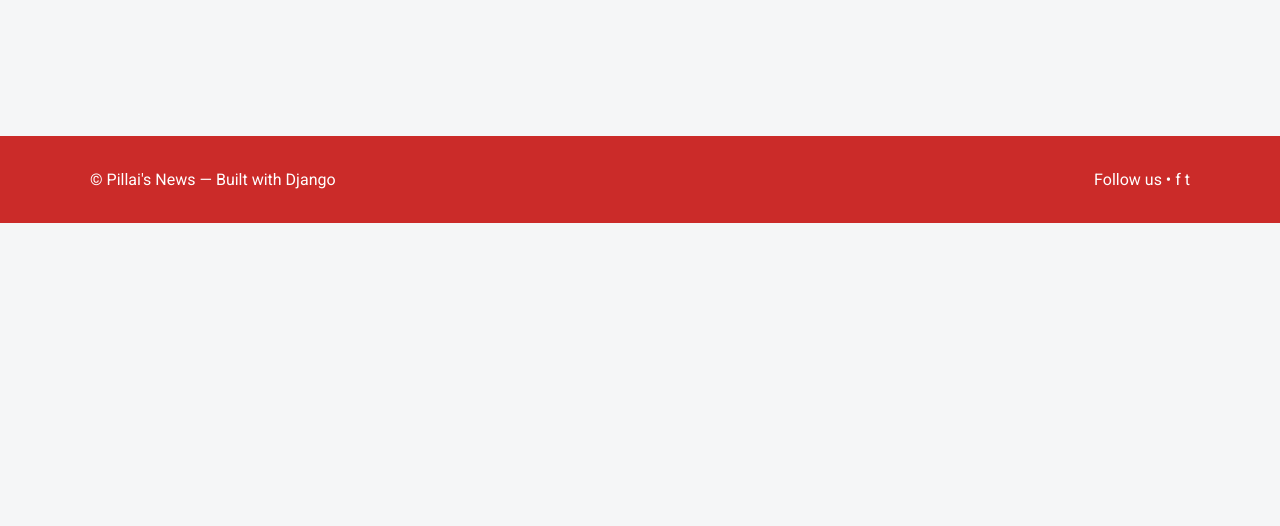
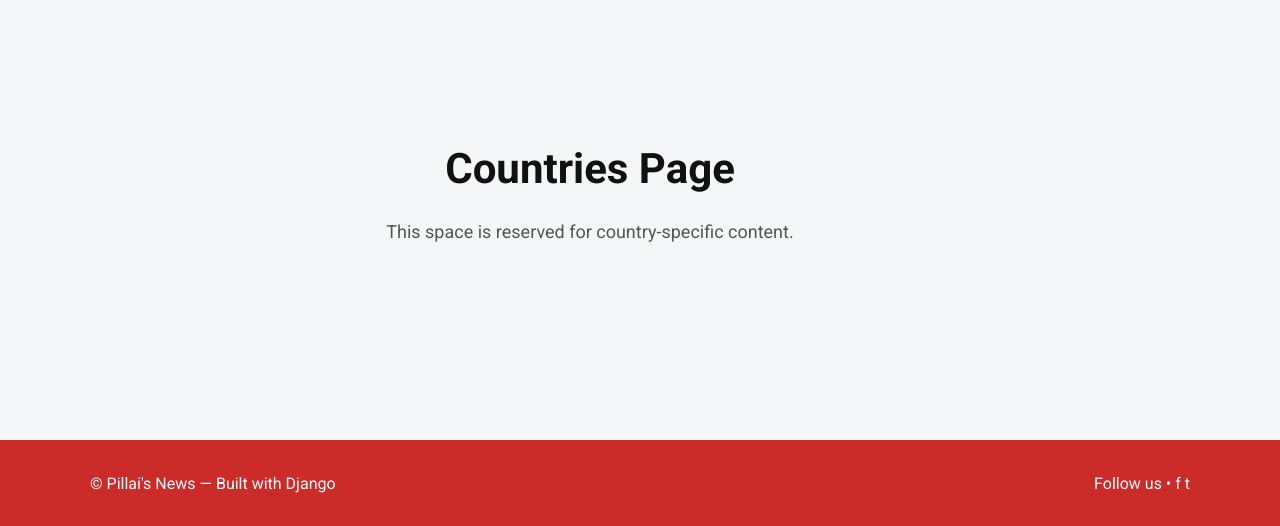
Before and after one commit to hshubham24beit-oss/news-website, a Django app: page /category/5/ in a window 1280 px wide. Shown: the part 155-681 px from the top of the page. Run offline with Django 5.2, Linux system fonts and the light colour scheme; data comes from the database, SQL or seed files in the repository.

Commit message:
country articles urls updated

```diff
--- /dev/null
+++ b/news/templates/news/countries-category.html
@@ -0,0 +1,14 @@
+{% extends "news/base.html" %}
+{% load static %}
+
+{% block title %}Countries — Pillai's News{% endblock %}
+
+{% block content %}
+<!-- This page intentionally blank except header, navbar, and footer -->
+<div class="container" style="max-width:1000px; margin:80px auto; text-align:center;">
+  <h1 style="font-size:42px; color:#111;">Countries Page</h1>
+  <p style="color:#555; font-size:18px; margin-top:10px;">
+    This space is reserved for country-specific content.
+  </p>
+</div>
+{% endblock %}
--- a/news/urls.py
+++ b/news/urls.py
@@ -11,4 +11,5 @@ urlpatterns = [
     path('category/<int:category_id>/', views.category_news, name='category_news'),
     # news detail
     path('news/<int:news_id>/', views.news_detail, name='news_detail'),
+ path('world/category/<int:category_id>/', views.category_news, name='countries_category'),
 ]
--- a/news/views.py
+++ b/news/views.py
@@ -1,11 +1,13 @@
 # news/views.py
 from django.shortcuts import render, get_object_or_404
 from django.core.exceptions import FieldError
-from django.templatetags.static import static
 from .models import News, Category
 
 
 def home(request):
+    """
+    Site home: shows global hero, latest four and trending.
+    """
     news_qs = News.objects.order_by('-created_at')
     hero = news_qs.first() if news_qs.exists() else None
     latest_four = news_qs.exclude(id=hero.id)[:4] if hero else news_qs[:4]
@@ -22,13 +24,17 @@ def home(request):
 
 
 def world(request):
-    # Try slug lookup first, fallback to name
+    """
+    World category page: try slug 'world' then fallback to name 'World'.
+    """
+    # Robust lookup: try slug then name
     try:
         try:
             category = Category.objects.get(slug__iexact='world')
         except (Category.DoesNotExist, FieldError):
             category = Category.objects.get(name__iexact='World')
     except Category.DoesNotExist:
+        # If still not found, 404
         category = get_object_or_404(Category, name__iexact='World')
 
     news_qs = News.objects.filter(category=category).order_by('-created_at')
@@ -48,45 +54,31 @@ def world(request):
 
 def category_news(request, category_id):
     """
-    Generic category page (used by country cards). Show only header/navbar/footer
-    plus a top hero area: image, title and long content. If the category has at
-    least one News item we use that News as hero; otherwise we show a fallback
-    static country image and default text.
+    Generic category page by id.
+    Behavior:
+      - Display header/nav/footer
+      - Show the most recent News in that category as a hero (image + title + content)
+      - Optionally show other articles in that category below (passed in context)
     """
     category = get_object_or_404(Category, id=category_id)
-
-    # all news in this category
     news_qs = News.objects.filter(category=category).order_by('-created_at')
 
-    # choose hero source: first News in category if exists, else fallback
-    hero_item = news_qs.first() if news_qs.exists() else None
-
-    if hero_item:
-        hero_image_url = hero_item.image.url if hero_item.image else static(f'images/countries/{category.slug}.jpg')
-        hero_title = hero_item.title
-        hero_content = hero_item.content
-    else:
-        # fallback image file should exist in static/images/countries/<slug>.jpg
-        hero_image_url = static(f'images/countries/{category.slug}.jpg')
-        hero_title = category.name
-        hero_content = (
-            f"{category.name} is one of the most important regions in world news. "
-            "Stay tuned for the latest updates, top headlines, and deep insights about "
-            "politics, economy, culture, and more from this region."
-        )
+    # Choose latest article in that category to show prominently
+    hero_article = news_qs.first() if news_qs.exists() else None
+    other_articles = news_qs[1:10] if news_qs.exists() else []
 
     context = {
         'category': category,
-        'hero_image_url': hero_image_url,
-        'hero_title': hero_title,
-        'hero_content': hero_content,
-        # also provide lists in case you want to show quick links/trending in the template:
-        'news_list': news_qs,
+        'hero_article': hero_article,
+        'other_articles': other_articles,
     }
-    # render a dedicated category template
-    return render(request, 'news/category.html', context)
+    # Render a dedicated category template
+    return render(request, 'news/countries-category.html', context)
 
 
 def news_detail(request, news_id):
+    """
+    News detail page (single article).
+    """
     news = get_object_or_404(News, id=news_id)
     return render(request, 'news/detail.html', {'news': news})
```
Also changed, not shown: news/templates/news/world.html (+6 -6 lines).
